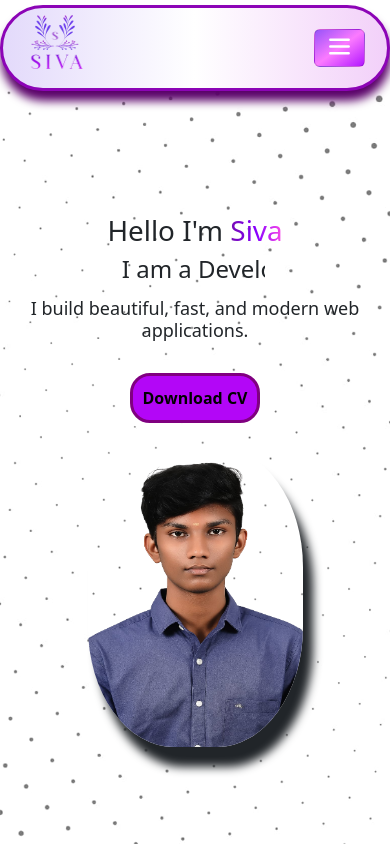
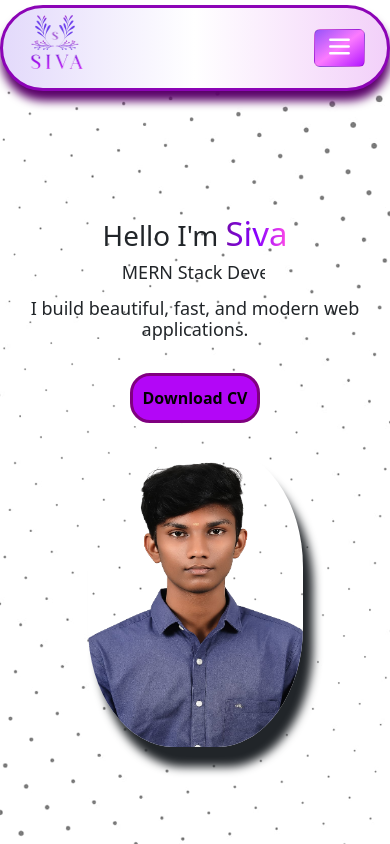
Before and after one commit to siva-c-dev/Siva-Portfolio, a React (Vite) app: page / in a window 390 px wide. Shown: the top 844 px of the page. Built offline with nearby package versions, Linux system fonts and the light colour scheme.

Commit message:
changes for typing styles

```diff
--- a/src/App.jsx
+++ b/src/App.jsx
@@ -97,6 +97,25 @@ function App() {
   );
 }
 const Home = () => {
+  const words = [
+    "I am a Developer",
+    "MERN Stack Developer",
+    "UI/UX Designer",
+    "Frontend Developer"
+  ];
+
+  const [index, setIndex] = useState(0);
+  const [typingText, setTypingText] = useState(words[0]);
+
+  useEffect(() => {
+    const interval = setInterval(() => {
+      setIndex((prev) => (prev + 1) % words.length);
+      setTypingText(words[(index + 1) % words.length]);
+    }, 4000);
+
+    return () => clearInterval(interval);
+  }, [index]);
+
   return (
     <>
       <motion.div
@@ -111,7 +130,7 @@ const Home = () => {
               <h1>
                 Hello I'm <span className="name">Siva</span>
               </h1>
-              <h3 className="typing">I am a Developer</h3>
+              <h5 className="typing">{typingText}</h5>
               <h5>
                 I build beautiful, fast, and modern web applications.
               </h5>{" "}
--- a/src/Components/App.css
+++ b/src/Components/App.css
@@ -75,6 +75,7 @@ span {
   background: linear-gradient(to left, rgb(255, 75, 231),rgb(136, 0, 255), rgb(116, 10, 177));
   -webkit-background-clip: text;
   color: transparent;
+  font-size: 40px !important;
 }
 .download-btn{
   padding: 10px;
@@ -122,6 +123,9 @@ span {
     height: 300px !important;
     width: 215px !important;
   }
+  span{
+    font-size: 33px !important;
+  }
 }
 
 @media (max-width: 480px) {
```
